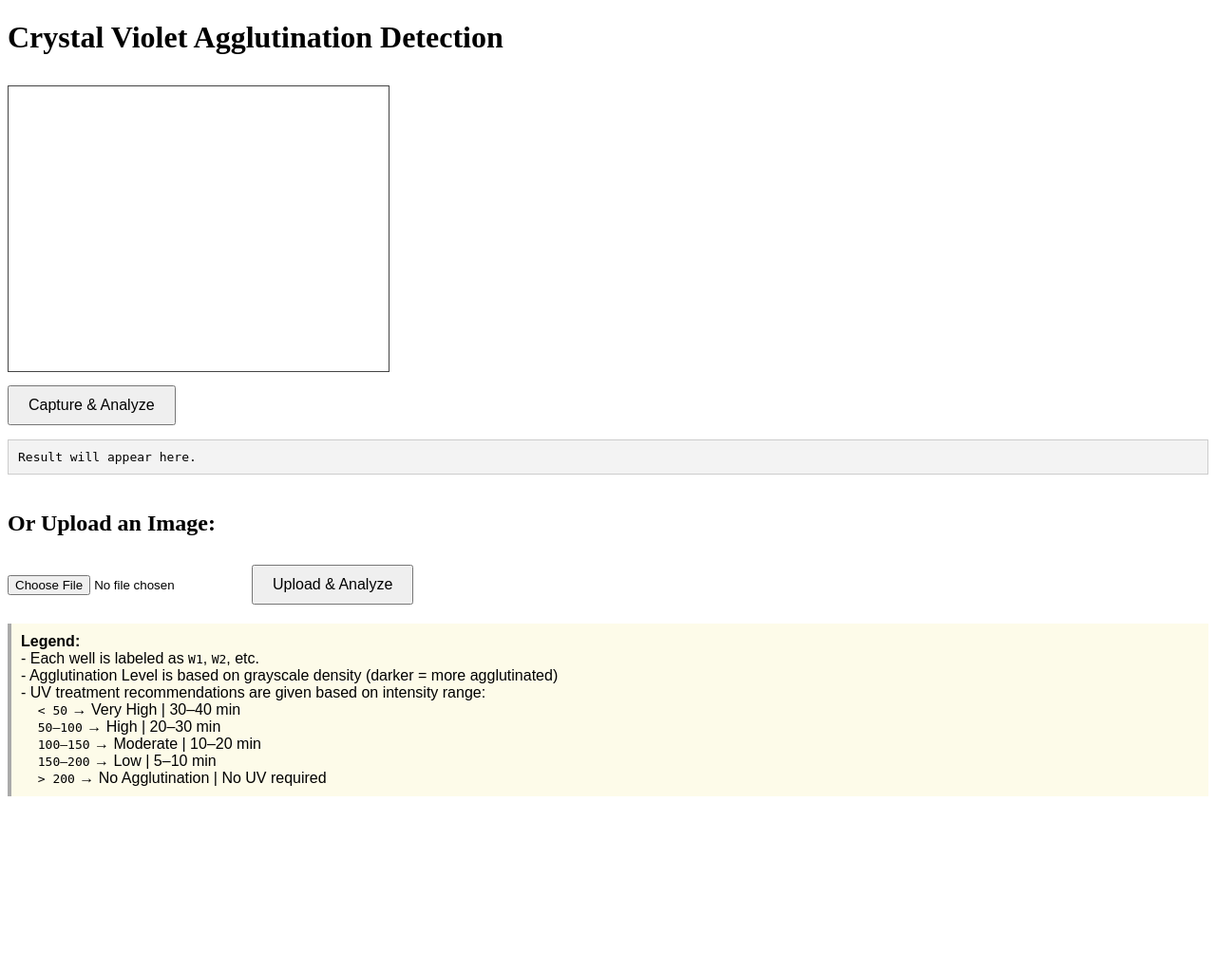
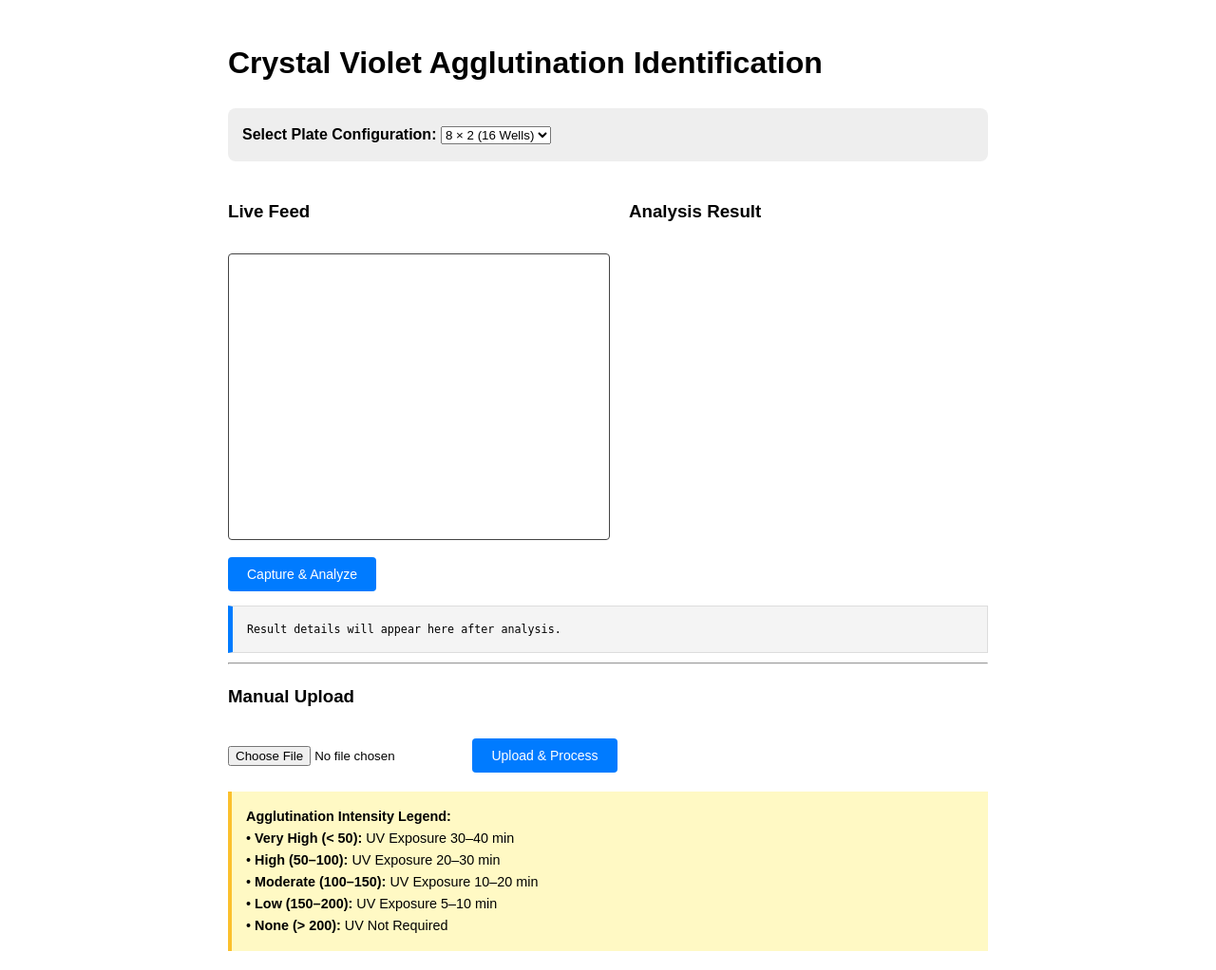
Before and after one commit to sethumadhav-6/crystal-violet-agglutination-app, a Flask app: page / in a window 1280 px wide. Shown: the whole page at 95% size. Before the commit the page ends 839 px from the top, so only its background shows below. Run offline with Flask 3, Linux system fonts and the light colour scheme; parts of the project's set-up code (start-up, migrations or seed data) failed here and were passed over.

Commit message:
Update index.html

```diff
--- a/templates/index.html
+++ b/templates/index.html
@@ -2,113 +2,129 @@
 <html lang="en">
 <head>
   <meta charset="UTF-8">
-  <title>Crystal Violet Agglutination Test</title>
+  <title>CV & Salt Agglutination Detector</title>
   <style>
-    video, canvas, img {
-      border: 1px solid #444;
-      margin-top: 10px;
-      max-width: 100%;
-    }
+    body { font-family: sans-serif; max-width: 800px; margin: 0 auto; padding: 20px; line-height: 1.6; }
+    video, canvas, img { border: 1px solid #444; margin-top: 10px; max-width: 100%; border-radius: 4px; }
     #result {
-      white-space: pre-line;
-      margin-top: 15px;
-      font-size: 1em;
-      font-family: monospace;
-      background: #f3f3f3;
-      padding: 10px;
-      border: 1px solid #ccc;
+      white-space: pre-line; margin-top: 15px; font-size: 0.9em; font-family: monospace;
+      background: #f4f4f4; padding: 15px; border: 1px solid #ddd; border-left: 5px solid #007bff;
     }
     button {
-      margin-top: 10px;
-      padding: 10px 20px;
-      font-size: 16px;
+      margin: 10px 5px 0 0; padding: 10px 20px; font-size: 14px; cursor: pointer;
+      background-color: #007bff; color: white; border: none; border-radius: 4px;
     }
-    form {
-      margin-top: 20px;
-    }
-    .legend {
-      margin-top: 20px;
-      font-family: sans-serif;
-      background: #fdfbe9;
-      border-left: 4px solid #aaa;
-      padding: 10px;
-    }
+    button:hover { background-color: #0056b3; }
+    .download-btn { background-color: #28a745; }
+    .download-btn:hover { background-color: #218838; }
+    .legend { margin-top: 20px; background: #fff9c4; border-left: 4px solid #fbc02d; padding: 15px; font-size: 0.9em; }
+    .controls { background: #eee; padding: 15px; border-radius: 8px; margin-bottom: 20px; }
   </style>
 </head>
 <body>
-  <h1>Crystal Violet Agglutination Detection</h1>
+  <h1>Crystal Violet Agglutination Identification</h1>
 
-  <!-- Webcam Capture Section -->
+  <div class="controls">
+    <label for="gridSize"><strong>Select Plate Configuration:</strong></label>
+    <select id="gridSize">
+      <option value="8x2" selected>8 × 2 (16 Wells)</option>
+      <option value="4x4">4 × 4 (16 Wells)</option>
+      <option value="6x2">6 × 2 (12 Wells)</option>
+      <option value="3x3">3 × 3 (9 Wells)</option>
+    </select>
+  </div>
+
+  <div style="display: flex; gap: 20px; flex-wrap: wrap;">
+    <div>
+      <h3>Live Feed</h3>
       <video id="video" width="400" height="300" autoplay></video><br>
       <button onclick="capture()">Capture & Analyze</button>
+    </div>
+    <div>
+      <h3>Analysis Result</h3>
+      <img id="resultImage" src="" style="display:none; width: 400px;" />
       <canvas id="canvas" width="400" height="300" style="display: none;"></canvas>
+    </div>
+  </div>
 
-  <div id="result">{{ uploaded_result if uploaded_result else 'Result will appear here.' }}</div>
-  <img id="resultImage" src="{{ uploaded_image if uploaded_image else '' }}" alt="Processed Image"
-       style="display: {{ 'block' if uploaded_image else 'none' }}; margin-top: 10px;" />
-  <br>
-  <a id="downloadBtn"
-     href="{{ uploaded_image if uploaded_image else '#' }}"
-     download style="display: {{ 'inline-block' if uploaded_image else 'none' }};">
+  <div id="result">Result details will appear here after analysis.</div>
+
+  <div id="downloadSection" style="margin-top: 10px;">
+    <a id="pdfDownload" href="#" target="_blank" style="display:none;">
+      <button class="download-btn">Download PDF Report</button>
+    </a>
+    <a id="imgDownload" href="#" download style="display:none;">
       <button>Download Result Image</button>
     </a>
+  </div>
 
-  <!-- Upload Form -->
-  <h2>Or Upload an Image:</h2>
-  <form action="/upload" method="post" enctype="multipart/form-data">
+  <hr>
+
+  <h3>Manual Upload</h3>
+  <form id="uploadForm" action="/upload" method="post" enctype="multipart/form-data">
     <input type="file" name="file" accept="image/*" required />
-    <button type="submit">Upload & Analyze</button>
+    <button type="submit">Upload & Process</button>
   </form>
 
-  <!-- Legend Section -->
   <div class="legend">
-    <strong>Legend:</strong><br>
-    - Each well is labeled as <code>W1</code>, <code>W2</code>, etc.<br>
-    - Agglutination Level is based on grayscale density (darker = more agglutinated)<br>
-    - UV treatment recommendations are given based on intensity range:<br>
-    &nbsp;&nbsp;&nbsp;&nbsp;<code>&lt; 50</code> → Very High | 30–40 min<br>
-    &nbsp;&nbsp;&nbsp;&nbsp;<code>50–100</code> → High | 20–30 min<br>
-    &nbsp;&nbsp;&nbsp;&nbsp;<code>100–150</code> → Moderate | 10–20 min<br>
-    &nbsp;&nbsp;&nbsp;&nbsp;<code>150–200</code> → Low | 5–10 min<br>
-    &nbsp;&nbsp;&nbsp;&nbsp;<code>&gt; 200</code> → No Agglutination | No UV required
+    <strong>Agglutination Intensity Legend:</strong><br>
+    • <strong>Very High (< 50):</strong> UV Exposure 30–40 min<br>
+    • <strong>High (50–100):</strong> UV Exposure 20–30 min<br>
+    • <strong>Moderate (100–150):</strong> UV Exposure 10–20 min<br>
+    • <strong>Low (150–200):</strong> UV Exposure 5–10 min<br>
+    • <strong>None (> 200):</strong> UV Not Required
   </div>
 
   <script>
     const video = document.getElementById('video');
     const canvas = document.getElementById('canvas');
-    const context = canvas.getContext('2d');
     const resultDiv = document.getElementById('result');
     const resultImage = document.getElementById('resultImage');
-    const downloadBtn = document.getElementById('downloadBtn');
+    const pdfDownload = document.getElementById('pdfDownload');
+    const imgDownload = document.getElementById('imgDownload');
+    const gridSelector = document.getElementById('gridSize');
 
-    if (navigator.mediaDevices) {
-      navigator.mediaDevices.getUserMedia({ video: true })
-        .then(stream => {
+    // Access Webcam
+    if (navigator.mediaDevices && navigator.mediaDevices.getUserMedia) {
+      navigator.mediaDevices.getUserMedia({ video: true }).then(stream => {
         video.srcObject = stream;
       });
     }
 
     function capture() {
+      const grid = gridSelector.value.split('x');
+      const rows = parseInt(grid[0]);
+      const cols = parseInt(grid[1]);
+
+      const context = canvas.getContext('2d');
       context.drawImage(video, 0, 0, canvas.width, canvas.height);
       const imageData = canvas.toDataURL('image/png');
+
+      resultDiv.textContent = "Analyzing... please wait.";
 
       fetch('/analyze', {
         method: 'POST',
         headers: { 'Content-Type': 'application/json' },
-        body: JSON.stringify({ image: imageData })
+        body: JSON.stringify({ image: imageData, rows: rows, cols: cols })
       })
       .then(response => response.json())
       .then(data => {
         resultDiv.textContent = data.result;
+
         if (data.image_url) {
           resultImage.src = data.image_url;
           resultImage.style.display = 'block';
-          downloadBtn.href = data.image_url;
-          downloadBtn.style.display = 'inline-block';
+          imgDownload.href = data.image_url;
+          imgDownload.style.display = 'inline-block';
+        }
+
+        if (data.pdf_url) {
+          pdfDownload.href = data.pdf_url;
+          pdfDownload.style.display = 'inline-block';
         }
       })
       .catch(err => {
-        resultDiv.textContent = 'Error analyzing image.';
+        resultDiv.textContent = 'Error connecting to server.';
         console.error(err);
       });
     }
```
Lines whose indentation alone changed are shown as unchanged.
